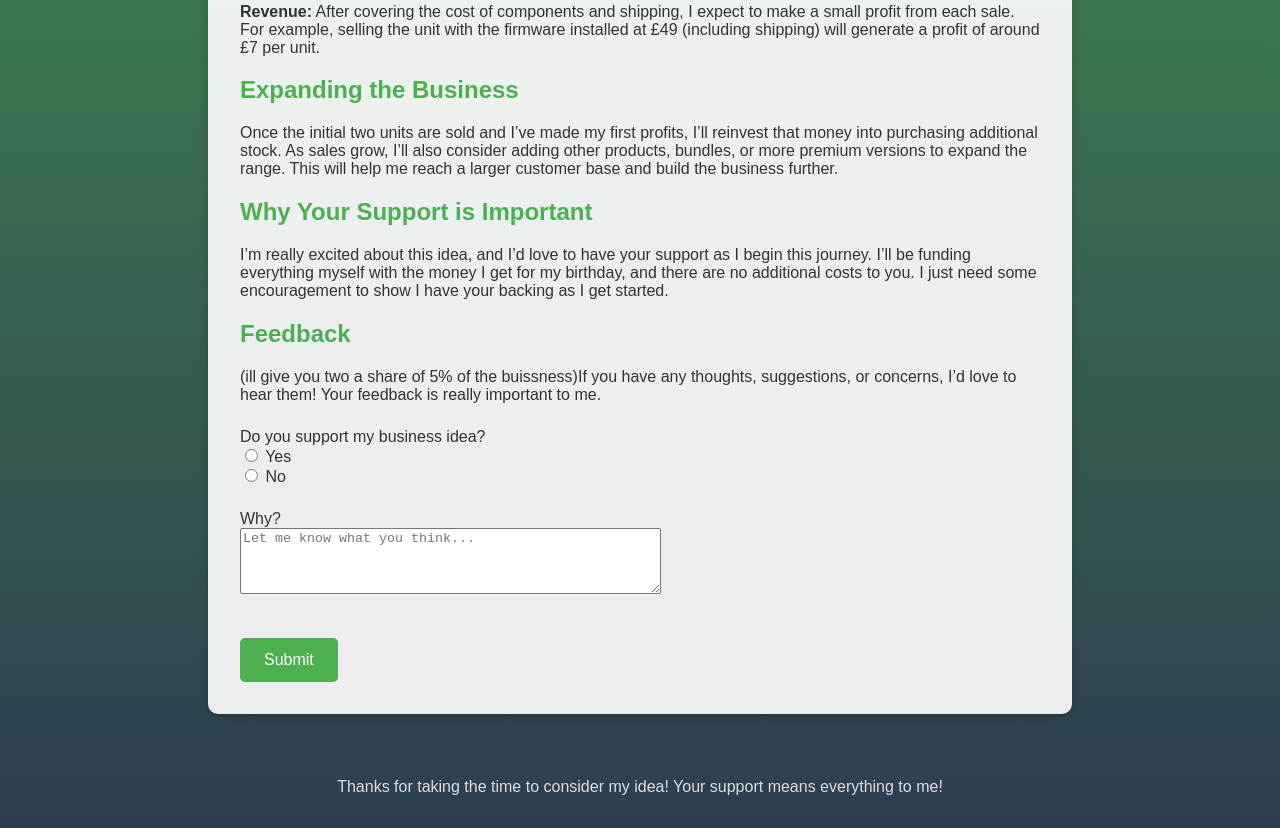
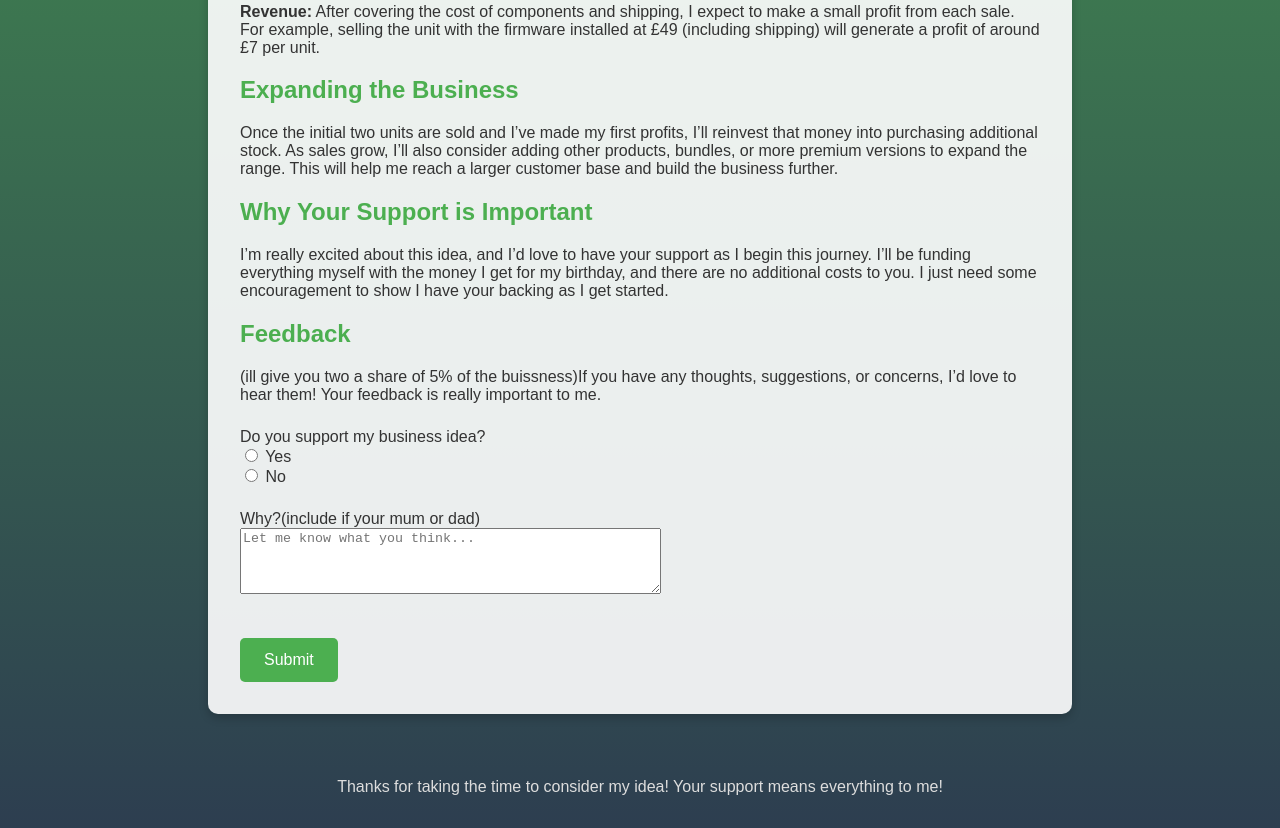
Before and after one commit to support-bot101/Please, a plain HTML site: page Index.html in a window 1280 px wide. Shown: the part 838-1666 px from the top of the page. Drawn offline with Linux system fonts and the light colour scheme.

Commit message:
Update Index.html

```diff
--- a/Index.html
+++ b/Index.html
@@ -128,7 +128,7 @@
                 <label for="no">No</label>
             </div>
             <div class="form-group">
-                <label for="reason">Why?</label><br>
+                <label for="reason">Why?(include if your mum or dad)</label><br>
                 <textarea id="reason" name="reason" rows="4" cols="50" placeholder="Let me know what you think..." required></textarea>
             </div>
             <button type="submit" class="button">Submit</button>
```
